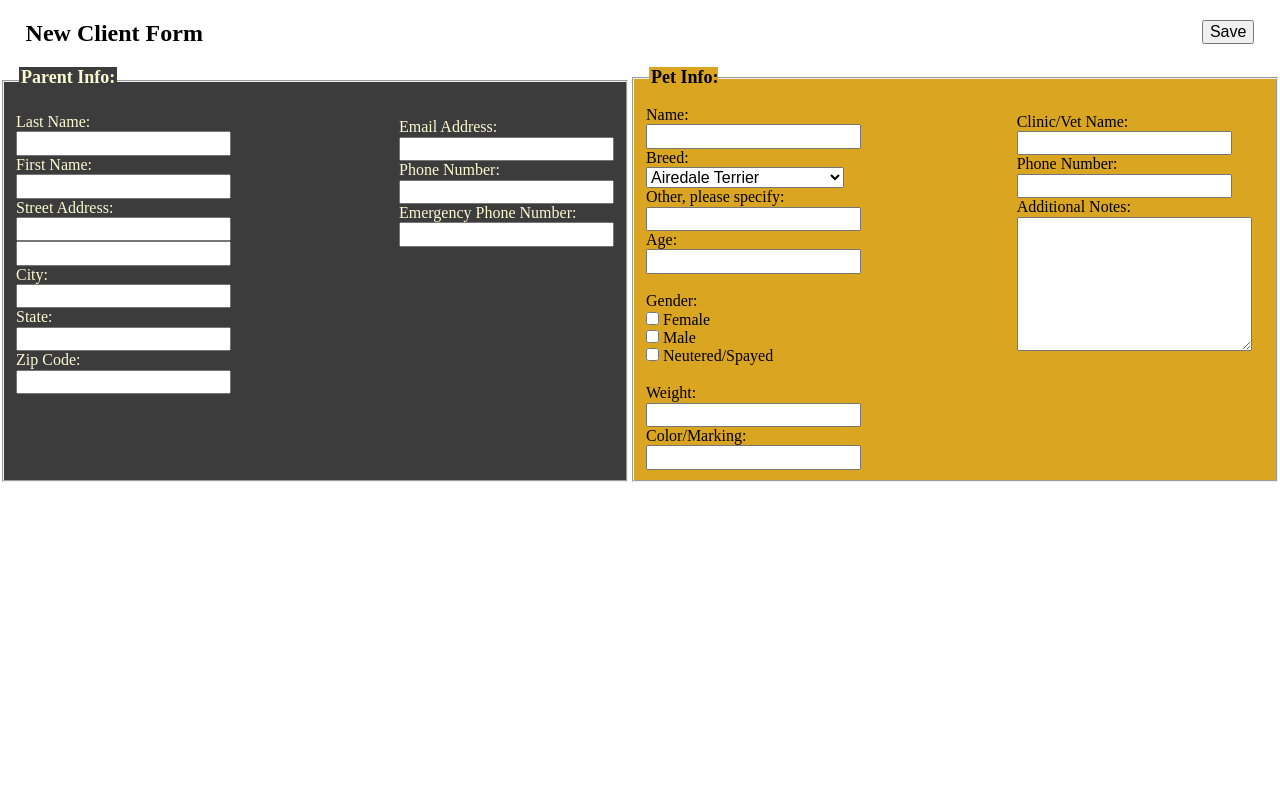
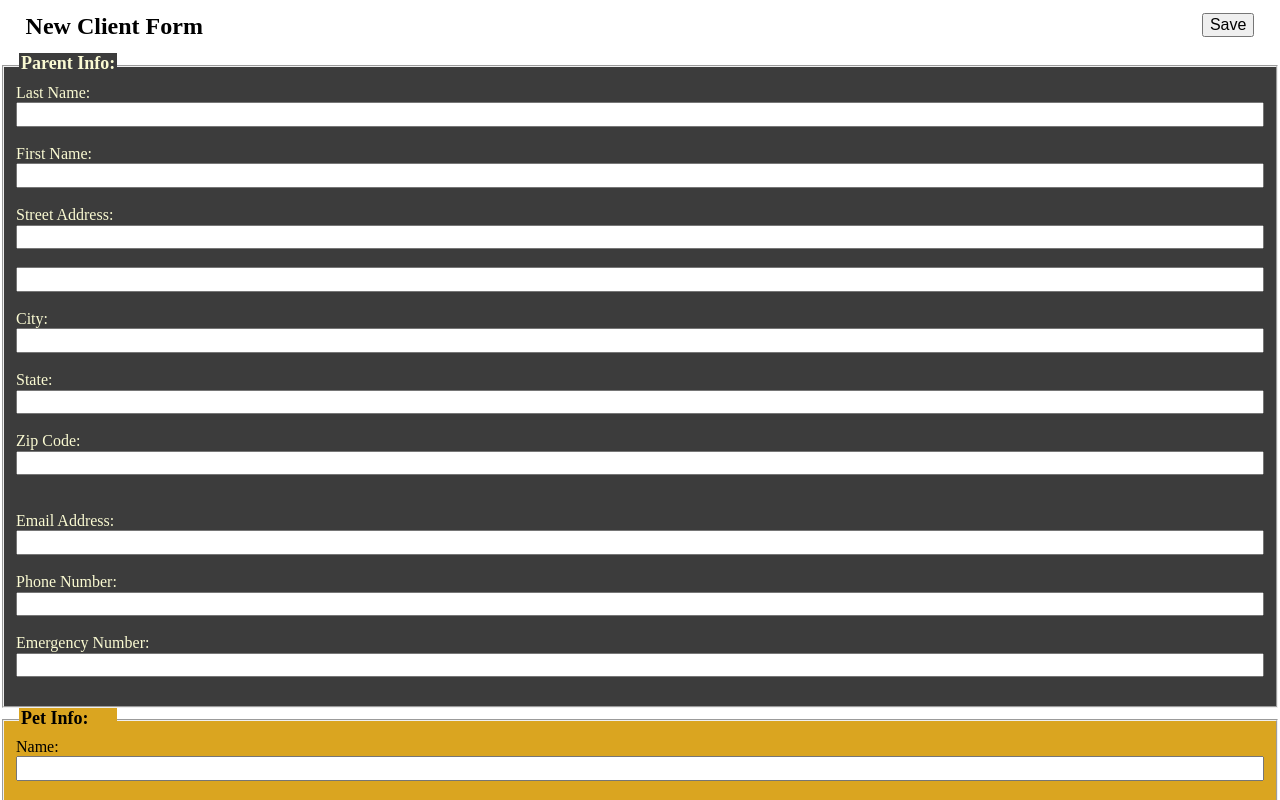
Before and after one commit to tlrebel/frontEndProject, a plain HTML site: page parentInfo.html in a window 1280 px wide. Shown: the top 800 px of the page. Drawn offline with Linux system fonts and the light colour scheme.

Commit message:
trying to create column inside column in parentInfo.htm and edited few other stuff.

```diff
--- a/indexStyle.css
+++ b/indexStyle.css
@@ -202,7 +202,7 @@ footer{
     /* Creating the space to display selected href links */
     #display{
         margin-left: 250px;
-        margin-right: 20px;
+        margin-right: 15px;
         overflow: hidden;
         border: 9px solid #F4FA58;
         height: 430px;
--- a/infoStyle.css
+++ b/infoStyle.css
@@ -16,12 +16,14 @@ legend{
 
 #parent{
     background-color: rgb(60, 60, 60);
-    height: 28px;
+    height: 25px;
     width: 98px;
 }
 
 #pet{
     background-color: goldenrod;
+    width: 98px;
+    height: 25px;
 }
 
 #first {
@@ -51,30 +53,43 @@ legend{
 }
 
 /* desktop/laptop size */
-@media screen and (min-width: 800px){
-    #left, #right{
-        margin-top: 2%;
-        margin-right: 2%;
-        display: block;
+@media screen and (min-width: 800px){       h2, p{
+        margin-bottom: 1%;
+        margin-top: 1%;
     }
 
-    .column1{
-        float: right;
-        margin-top: -294px;
-        padding-left: 1%;
+
+    #left, #right{
+        display: flex;
+        flex-basis: auto;
+        flex-direction: column;
+
     }
 
-    .column2{
-        float: right;
-        margin-top: -357px;
+/*
+        -webkit-column-count: 2;
+        -moz-column-count: 2;
+        column-count: 2;
+        -moz-column-width: 100px;
+        -webkit-column-width: 100px;
+        column-width: 100px;
+        -webkit-column-gap: 10px;
+        -moz-column-gap: 10px;
+        column-gap: 10px;
+*/
+
+
+/*
+    input{
+        width: 95%;
+        margin-bottom: 1%;
     }
+*/
+/*
 
-    form{
-        display: flex;
-        width: 100%;
+    #first, #second, {
+        flex-grow: 1;
+
     }
-
-    #first, #second{
-        flex-grow: 1;
-    }
+*/
 }
--- a/parentInfo.html
+++ b/parentInfo.html
@@ -35,16 +35,13 @@
                 <input type="text" name="address"><br>
                 Zip Code: <br>
                 <input type="text" name="address"><br><br>
-                </div>
-                <div class="column1">
                 Email Address: <br>
                 <input type="email" name="email"><br>
                 Phone Number: <br>
                 <input type="tel" name="number"><br>
-                    Emergency Phone Number:<br>
+                Emergency Number:<br>
                 <input type="tel" name="number"><br>
             </div>
-
             </fieldset>
 
             <!-- Making field to gather information of pet(s) -->
@@ -116,14 +113,13 @@
                 Age: <br>
                 <input type="text" name="age"> <br><br>
                 Gender: <br>
-                <input type="checkbox" name="gender" value="Female"> Female<br>
-                <input type="checkbox" name="gender" value="Male"> Male<br>
-                <input type="checkbox" name="gender" value="Fixed"> Neutered/Spayed<br><br>
+                <input class = "check" type="checkbox" name="gender" value="Female"> Female<br>
+                <input class = "check" type="checkbox" name="gender" value="Male"> Male<br>
+                <input class = "check" type="checkbox" name="gender" value="Fixed"> Neutered/Spayed<br><br>
                 Weight: <br>
                 <input type="text" name="weight"><br>
                 Color/Marking:<br>
                 <input type="text"name="petDescript"><br>
-               <div class="column2">
                 Clinic/Vet Name:<br>
                 <input type="text" name="vetInfo"><br>
                 Phone Number:<br>
@@ -131,7 +127,6 @@
                 Additional Notes:<br>
                 <textarea name="extraNote" rows="7" cols="23"></textarea>
             </div>
-            </div>
             </fieldset>
         </form>
     </body>
```
Lines whose indentation alone changed are shown as unchanged.
